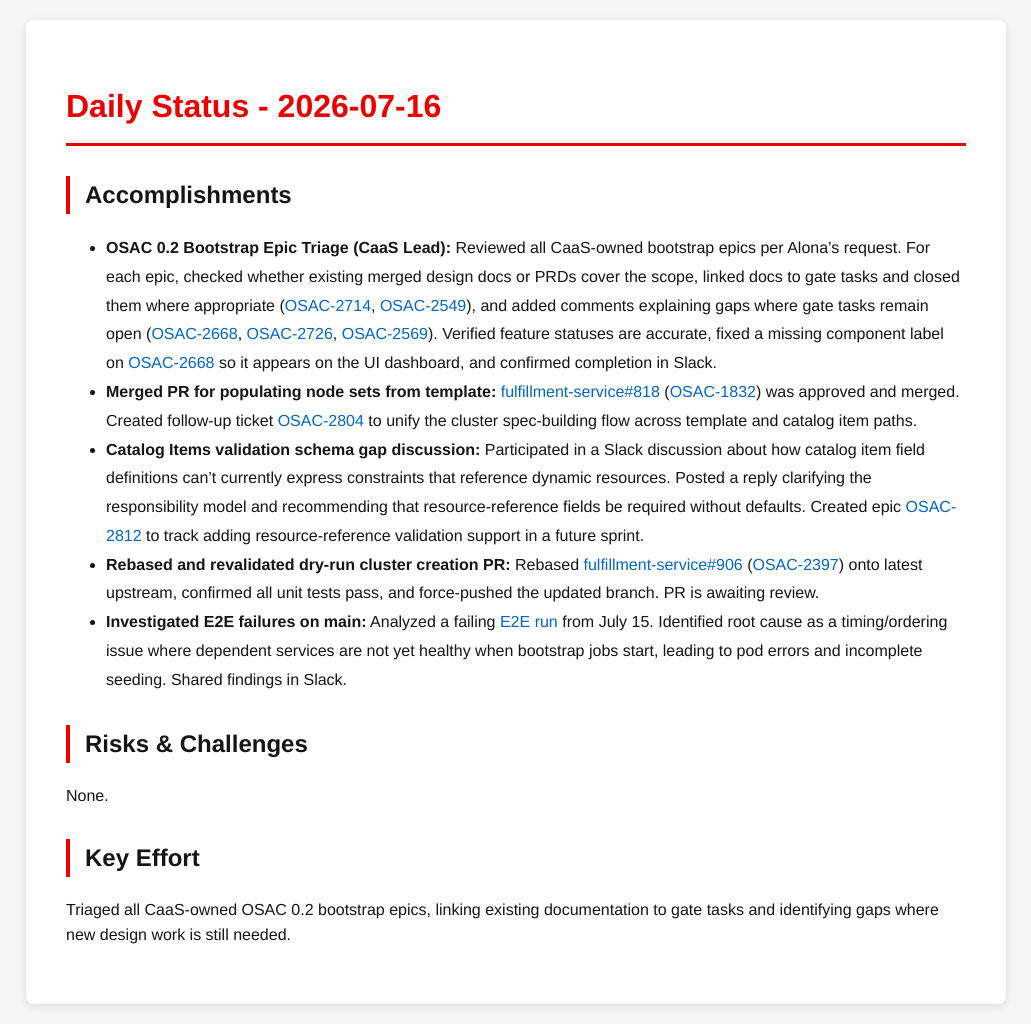
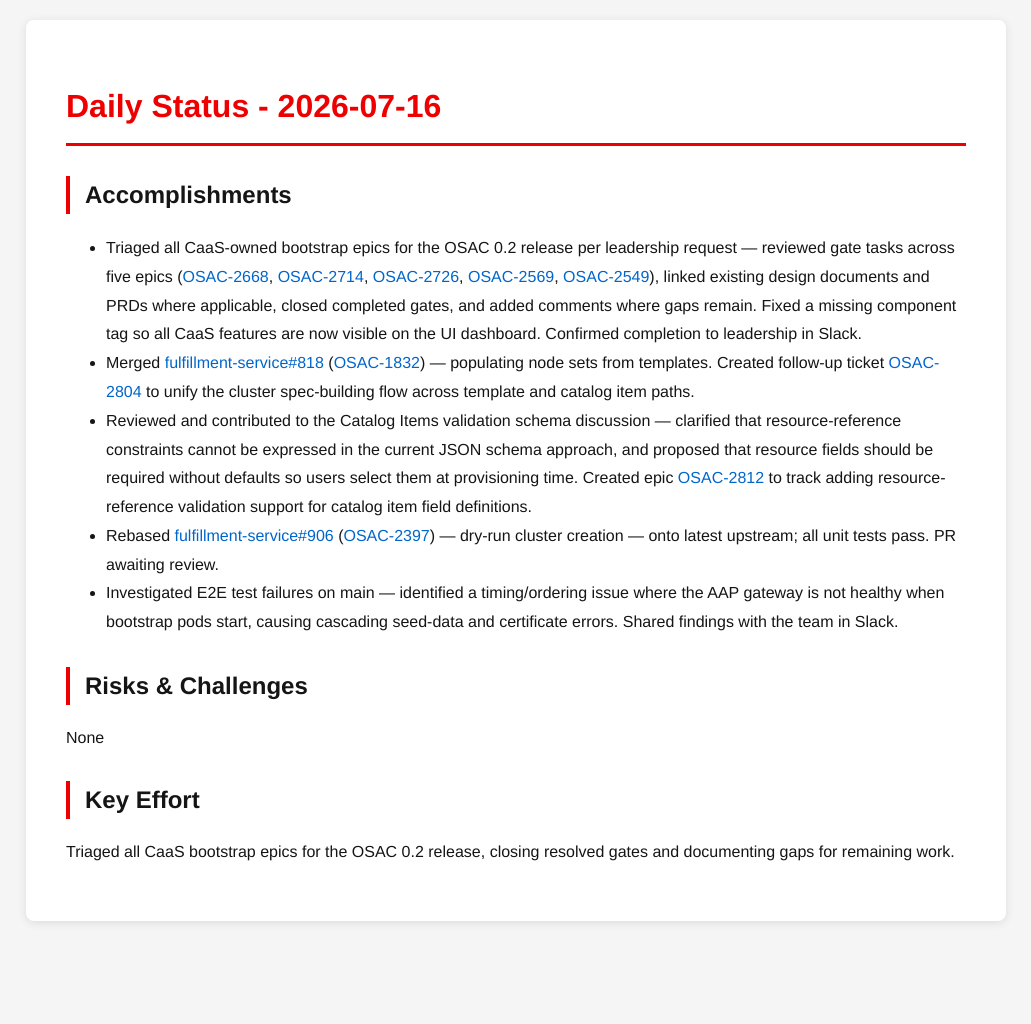
Before and after one commit to tzvatot/daily-status, a Jekyll site: the page built from 2026-07-16.md, in a window 1280 px wide. Shown: the whole page, without its empty margins (124-1155 px from the left). Built offline with Jekyll 4.4.1, drawn with Linux system fonts in a browser that asks for light colours; after the commit the page ends 941 px from its top, so only the background shows below that.

Commit message:
Daily status update - 2026-07-16

```diff
--- a/2026-07-16.md
+++ b/2026-07-16.md
@@ -7,14 +7,15 @@ date: 2026-07-16
 # Daily Status - 2026-07-16
 
 ## Accomplishments
-- **OSAC 0.2 Bootstrap Epic Triage (CaaS Lead):** Reviewed all CaaS-owned bootstrap epics per Alona's request. For each epic, checked whether existing merged design docs or PRDs cover the scope, linked docs to gate tasks and closed them where appropriate ([OSAC-2714](https://redhat.atlassian.net/browse/OSAC-2714), [OSAC-2549](https://redhat.atlassian.net/browse/OSAC-2549)), and added comments explaining gaps where gate tasks remain open ([OSAC-2668](https://redhat.atlassian.net/browse/OSAC-2668), [OSAC-2726](https://redhat.atlassian.net/browse/OSAC-2726), [OSAC-2569](https://redhat.atlassian.net/browse/OSAC-2569)). Verified feature statuses are accurate, fixed a missing component label on [OSAC-2668](https://redhat.atlassian.net/browse/OSAC-2668) so it appears on the UI dashboard, and confirmed completion in Slack.
-- **Merged PR for populating node sets from template:** [fulfillment-service#818](https://github.com/osac-project/fulfillment-service/pull/818) ([OSAC-1832](https://redhat.atlassian.net/browse/OSAC-1832)) was approved and merged. Created follow-up ticket [OSAC-2804](https://redhat.atlassian.net/browse/OSAC-2804) to unify the cluster spec-building flow across template and catalog item paths.
-- **Catalog Items validation schema gap discussion:** Participated in a Slack discussion about how catalog item field definitions can't currently express constraints that reference dynamic resources. Posted a reply clarifying the responsibility model and recommending that resource-reference fields be required without defaults. Created epic [OSAC-2812](https://redhat.atlassian.net/browse/OSAC-2812) to track adding resource-reference validation support in a future sprint.
-- **Rebased and revalidated dry-run cluster creation PR:** Rebased [fulfillment-service#906](https://github.com/osac-project/fulfillment-service/pull/906) ([OSAC-2397](https://redhat.atlassian.net/browse/OSAC-2397)) onto latest upstream, confirmed all unit tests pass, and force-pushed the updated branch. PR is awaiting review.
-- **Investigated E2E failures on main:** Analyzed a failing [E2E run](https://github.com/osac-project/fulfillment-service/actions/runs/29379201666) from July 15. Identified root cause as a timing/ordering issue where dependent services are not yet healthy when bootstrap jobs start, leading to pod errors and incomplete seeding. Shared findings in Slack.
+
+- Triaged all CaaS-owned bootstrap epics for the OSAC 0.2 release per leadership request — reviewed gate tasks across five epics ([OSAC-2668](https://redhat.atlassian.net/browse/OSAC-2668), [OSAC-2714](https://redhat.atlassian.net/browse/OSAC-2714), [OSAC-2726](https://redhat.atlassian.net/browse/OSAC-2726), [OSAC-2569](https://redhat.atlassian.net/browse/OSAC-2569), [OSAC-2549](https://redhat.atlassian.net/browse/OSAC-2549)), linked existing design documents and PRDs where applicable, closed completed gates, and added comments where gaps remain. Fixed a missing component tag so all CaaS features are now visible on the UI dashboard. Confirmed completion to leadership in Slack.
+- Merged [fulfillment-service#818](https://github.com/osac-project/fulfillment-service/pull/818) ([OSAC-1832](https://redhat.atlassian.net/browse/OSAC-1832)) — populating node sets from templates. Created follow-up ticket [OSAC-2804](https://redhat.atlassian.net/browse/OSAC-2804) to unify the cluster spec-building flow across template and catalog item paths.
+- Reviewed and contributed to the Catalog Items validation schema discussion — clarified that resource-reference constraints cannot be expressed in the current JSON schema approach, and proposed that resource fields should be required without defaults so users select them at provisioning time. Created epic [OSAC-2812](https://redhat.atlassian.net/browse/OSAC-2812) to track adding resource-reference validation support for catalog item field definitions.
+- Rebased [fulfillment-service#906](https://github.com/osac-project/fulfillment-service/pull/906) ([OSAC-2397](https://redhat.atlassian.net/browse/OSAC-2397)) — dry-run cluster creation — onto latest upstream; all unit tests pass. PR awaiting review.
+- Investigated E2E test failures on main — identified a timing/ordering issue where the AAP gateway is not healthy when bootstrap pods start, causing cascading seed-data and certificate errors. Shared findings with the team in Slack.
 
 ## Risks & Challenges
-None.
+None
 
 ## Key Effort
-Triaged all CaaS-owned OSAC 0.2 bootstrap epics, linking existing documentation to gate tasks and identifying gaps where new design work is still needed.
+Triaged all CaaS bootstrap epics for the OSAC 0.2 release, closing resolved gates and documenting gaps for remaining work.
```
